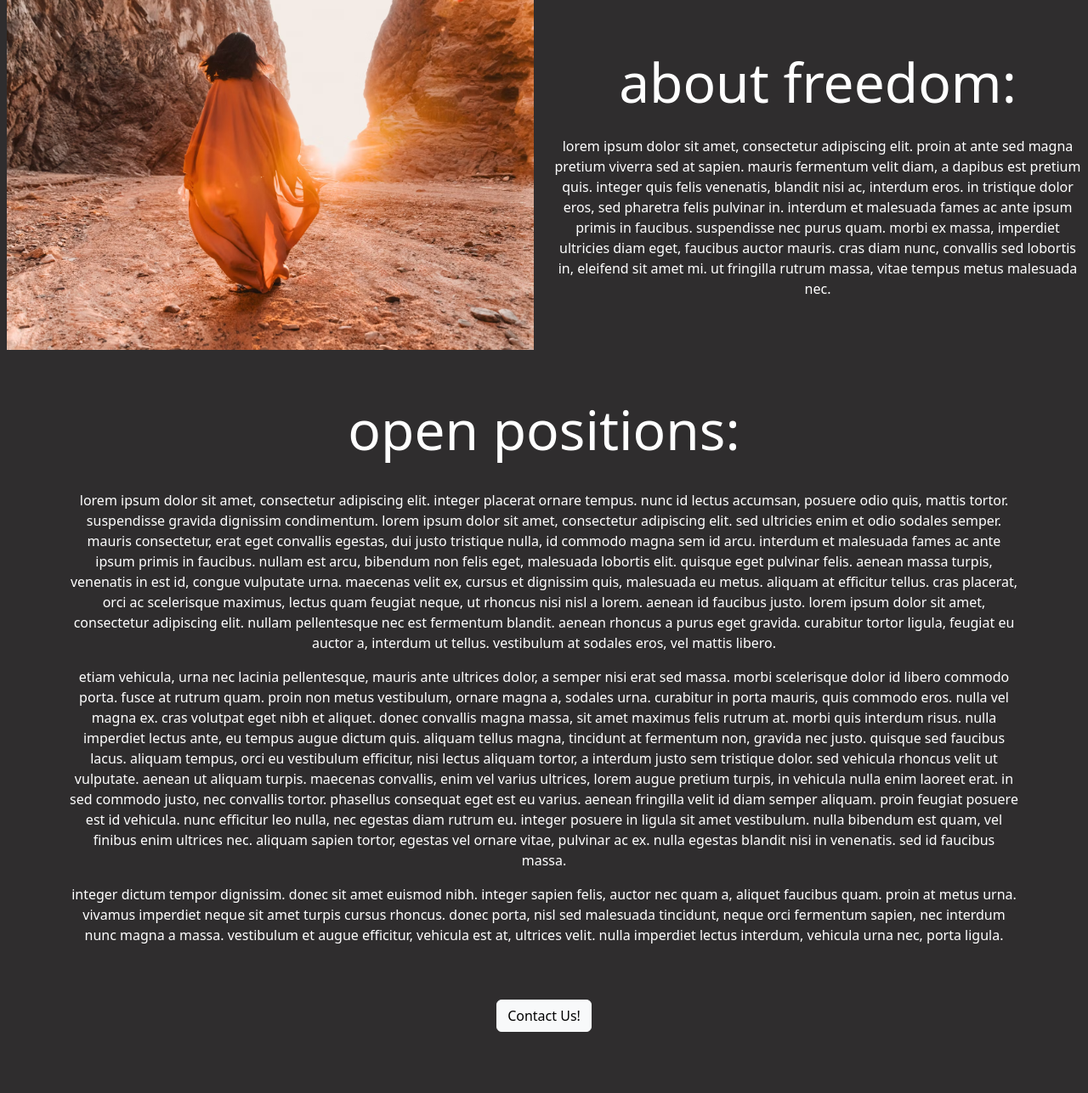
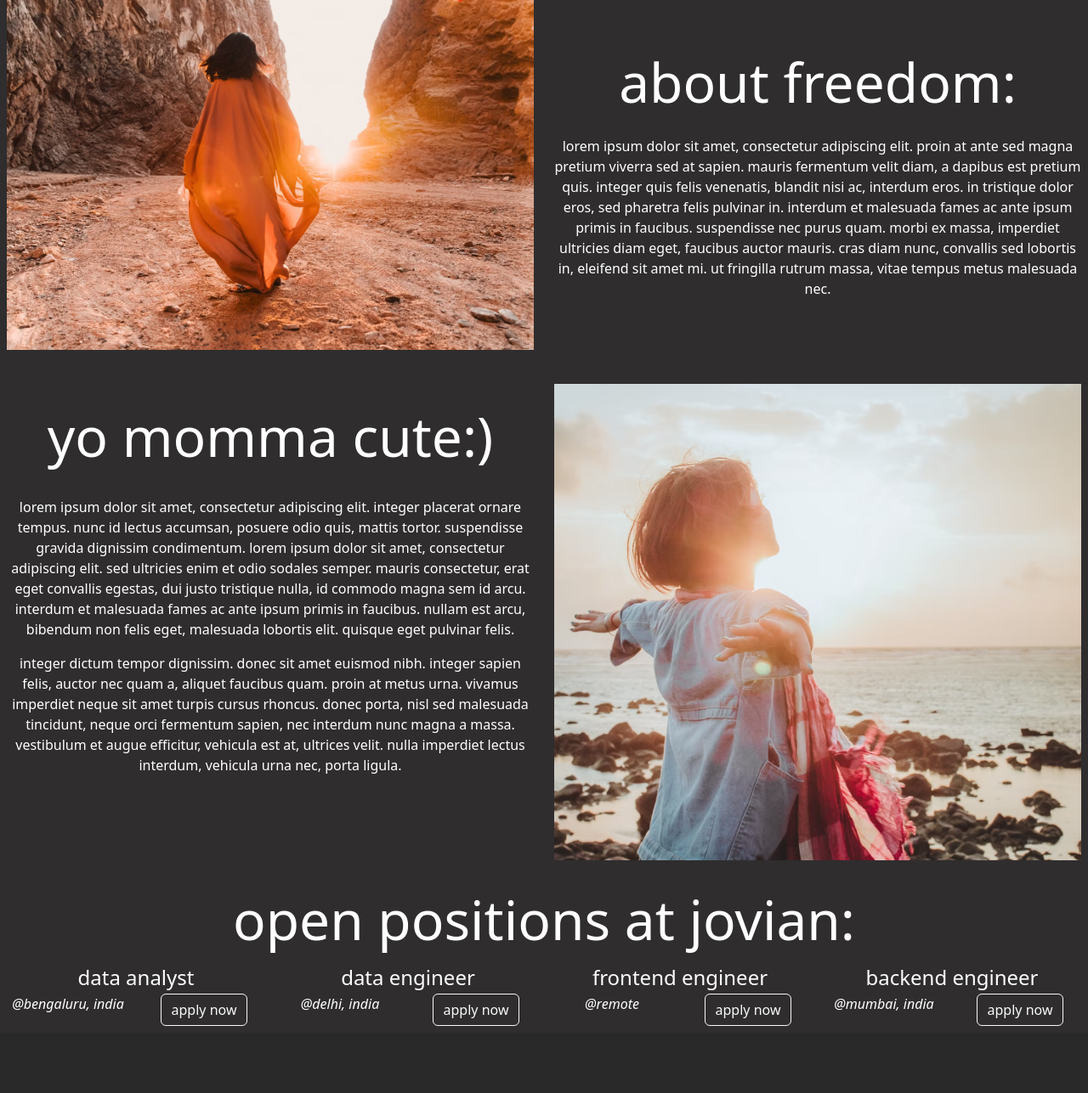
Before and after one commit to ryun0suk3/trial-flask, a Flask app: page / in a window 1280 px wide. Shown: the part 185-1472 px from the top of the page at 85% size. After the commit the page ends 1393 px from the top, so only its background shows below. Run offline with Flask 3, Linux system fonts and the light colour scheme.

Commit message:
Added dynamic information

```diff
--- a/app.py
+++ b/app.py
@@ -1,11 +1,42 @@
-from flask import Flask, render_template
+from flask import Flask, render_template, jsonify
 
 app = Flask(__name__)
+
+JOBS = [
+  {
+    'id': 1,
+    'title': 'Data Analyst',
+    'location': 'Bengaluru, India',
+    'salary': 'Rs. 10,00,000'
+  },
+  {
+    'id': 2,
+    'title': 'Data Engineer',
+    'location': 'Delhi, India',
+    'salary': 'Rs. 15,00,000'
+  },
+  {
+    'id': 3,
+    'title': 'Frontend Engineer',
+    'location': 'Remote',
+    'salary': 'Rs. 20,00,000'
+  },
+  {
+    'id': 4,
+    'title': 'Backend Engineer',
+    'location': 'Mumbai, India',
+    'salary': 'Rs. 25,00,000'
+  }
+]
 
 
 @app.route("/")
 def hello_world():
-  return render_template("home.html")
+  return render_template("home.html", jobs=JOBS, company_name="Jovian")
+
+@app.route("/gaygiri/jobs")
+def list_jobs():
+  return jsonify(JOBS)
 
 
 if __name__ == "__main__":
--- a/templates/home.html
+++ b/templates/home.html
@@ -49,17 +49,41 @@
     </div>
   </section>
 
+  <section class="container-fluid p-2">
+    <div class="row my-4">
+      <div class="col-lg-6 text-center order-2 order-lg-1">
+        <h2 class="display-3 py-4">yo momma cute:)</h2>
+        <p>Lorem ipsum dolor sit amet, consectetur adipiscing elit. Integer placerat ornare tempus. Nunc id lectus accumsan, posuere odio quis, mattis tortor. Suspendisse gravida dignissim condimentum. Lorem ipsum dolor sit amet, consectetur adipiscing elit. Sed ultricies enim et odio sodales semper. Mauris consectetur, erat eget convallis egestas, dui justo tristique nulla, id commodo magna sem id arcu. Interdum et malesuada fames ac ante ipsum primis in faucibus. Nullam est arcu, bibendum non felis eget, malesuada lobortis elit. Quisque eget pulvinar felis.</p>
 
-  <div class="container text-center py-4">
-    <h2 class="display-3 py-4">Open Positions:</h2>
-  <p>Lorem ipsum dolor sit amet, consectetur adipiscing elit. Integer placerat ornare tempus. Nunc id lectus accumsan, posuere odio quis, mattis tortor. Suspendisse gravida dignissim condimentum. Lorem ipsum dolor sit amet, consectetur adipiscing elit. Sed ultricies enim et odio sodales semper. Mauris consectetur, erat eget convallis egestas, dui justo tristique nulla, id commodo magna sem id arcu. Interdum et malesuada fames ac ante ipsum primis in faucibus. Nullam est arcu, bibendum non felis eget, malesuada lobortis elit. Quisque eget pulvinar felis.
+        <p>Integer dictum tempor dignissim. Donec sit amet euismod nibh. Integer sapien felis, auctor nec quam a, aliquet faucibus quam. Proin at metus urna. Vivamus imperdiet neque sit amet turpis cursus rhoncus. Donec porta, nisl sed malesuada tincidunt, neque orci fermentum sapien, nec interdum nunc magna a massa. Vestibulum et augue efficitur, vehicula est at, ultrices velit. Nulla imperdiet lectus interdum, vehicula urna nec, porta ligula.</p>
+      </div>
+      <div class="col-lg-6 order-1 order-lg-2">
+        <img src="static/banner2.avif" alt="" class="img-fluid mr-0">
+      </div>
+    </div>
+  </section>
 
- Aenean massa turpis, venenatis in est id, congue vulputate urna. Maecenas velit ex, cursus et dignissim quis, malesuada eu metus. Aliquam at efficitur tellus. Cras placerat, orci ac scelerisque maximus, lectus quam feugiat neque, ut rhoncus nisi nisl a lorem. Aenean id faucibus justo. Lorem ipsum dolor sit amet, consectetur adipiscing elit. Nullam pellentesque nec est fermentum blandit. Aenean rhoncus a purus eget gravida. Curabitur tortor ligula, feugiat eu auctor a, interdum ut tellus. Vestibulum at sodales eros, vel mattis libero.</p>
+  <section class="container-fluid">
+    <div class="text-center">
+      <h2 class="display-3">open positions at {{company_name}}:</h2>
+      <div class="row">
+        {% for job in jobs %}
+        <div class="col-md-6 col-lg-3 my-2">
+           <h4 class="mb-1">{{job['title']}}</h4>
+          <div class="row">
+            <div class="col-6">
+              <i>@{{job['location']}}</i>
+            </div>
+            <div class="col-6">
+              <button class="btn btn-outline-light">apply now</button>
+            </div>
+          </div>
+        </div>
+        {% endfor %}
+      </div>
+    </div>
+  </section>
 
-    <p>Etiam vehicula, urna nec lacinia pellentesque, mauris ante ultrices dolor, a semper nisi erat sed massa. Morbi scelerisque dolor id libero commodo porta. Fusce at rutrum quam. Proin non metus vestibulum, ornare magna a, sodales urna. Curabitur in porta mauris, quis commodo eros. Nulla vel magna ex. Cras volutpat eget nibh et aliquet. Donec convallis magna massa, sit amet maximus felis rutrum at. Morbi quis interdum risus. Nulla imperdiet lectus ante, eu tempus augue dictum quis. Aliquam tellus magna, tincidunt at fermentum non, gravida nec justo. Quisque sed faucibus lacus. Aliquam tempus, orci eu vestibulum efficitur, nisi lectus aliquam tortor, a interdum justo sem tristique dolor. Sed vehicula rhoncus velit ut vulputate. Aenean ut aliquam turpis. Maecenas convallis, enim vel varius ultrices, lorem augue pretium turpis, in vehicula nulla enim laoreet erat. In sed commodo justo, nec convallis tortor. Phasellus consequat eget est eu varius. Aenean fringilla velit id diam semper aliquam. Proin feugiat posuere est id vehicula. Nunc efficitur leo nulla, nec egestas diam rutrum eu. Integer posuere in ligula sit amet vestibulum. Nulla bibendum est quam, vel finibus enim ultrices nec. Aliquam sapien tortor, egestas vel ornare vitae, pulvinar ac ex. Nulla egestas blandit nisi in venenatis. Sed id faucibus massa.</p>
-
-    <p>Integer dictum tempor dignissim. Donec sit amet euismod nibh. Integer sapien felis, auctor nec quam a, aliquet faucibus quam. Proin at metus urna. Vivamus imperdiet neque sit amet turpis cursus rhoncus. Donec porta, nisl sed malesuada tincidunt, neque orci fermentum sapien, nec interdum nunc magna a massa. Vestibulum et augue efficitur, vehicula est at, ultrices velit. Nulla imperdiet lectus interdum, vehicula urna nec, porta ligula.</p>
-  <button class="btn btn-light my-5">Contact Us!</button></div>
 
 </body>
 </html>
```
Also changed, not shown: static/banner2.avif (added).
